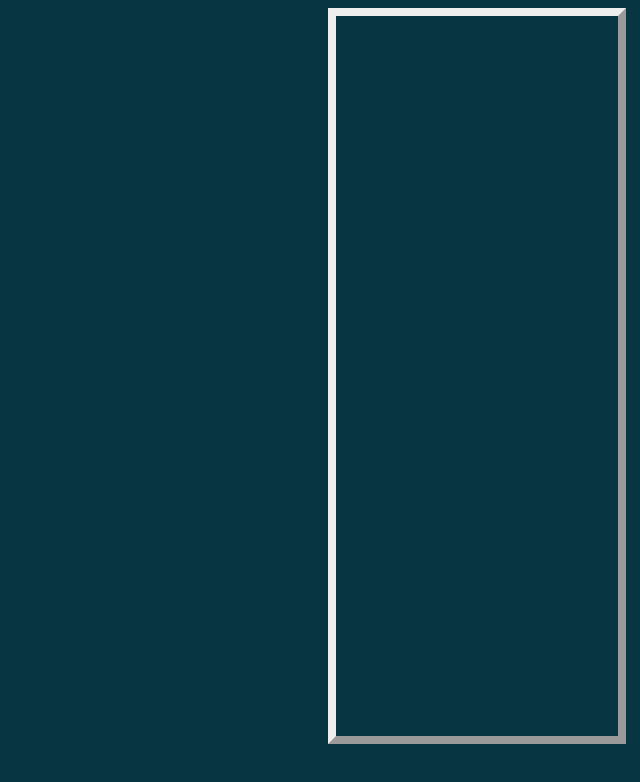
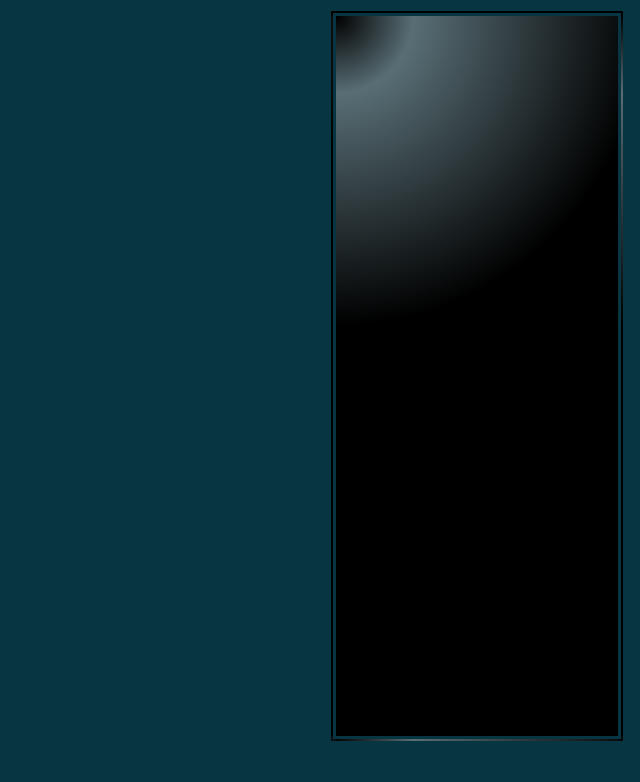
Before and after one commit to BECoS/soundtoy, a website: page site/index.html in a window 1280 px wide. Shown: the whole page, without its empty margins (640-1280 px from the left). Drawn offline with Linux system fonts and the light colour scheme.

Commit message:
Panel has a background and borders now

```diff
--- a/site/style.css
+++ b/site/style.css
@@ -21,8 +21,12 @@ body {
   margin-left: 75%;
   width: 22%;
   height: 90%;
-  border-style: outset;
+  color: #00f5f0;
+  border-color: #073642;
   border-width: 8px;
+  border-style: double;
+  background-image:
+    -webkit-radial-gradient(top left, circle, #000000, #586e75 10%, #000000 40%);
   z-index: 9;
 }
 
```
